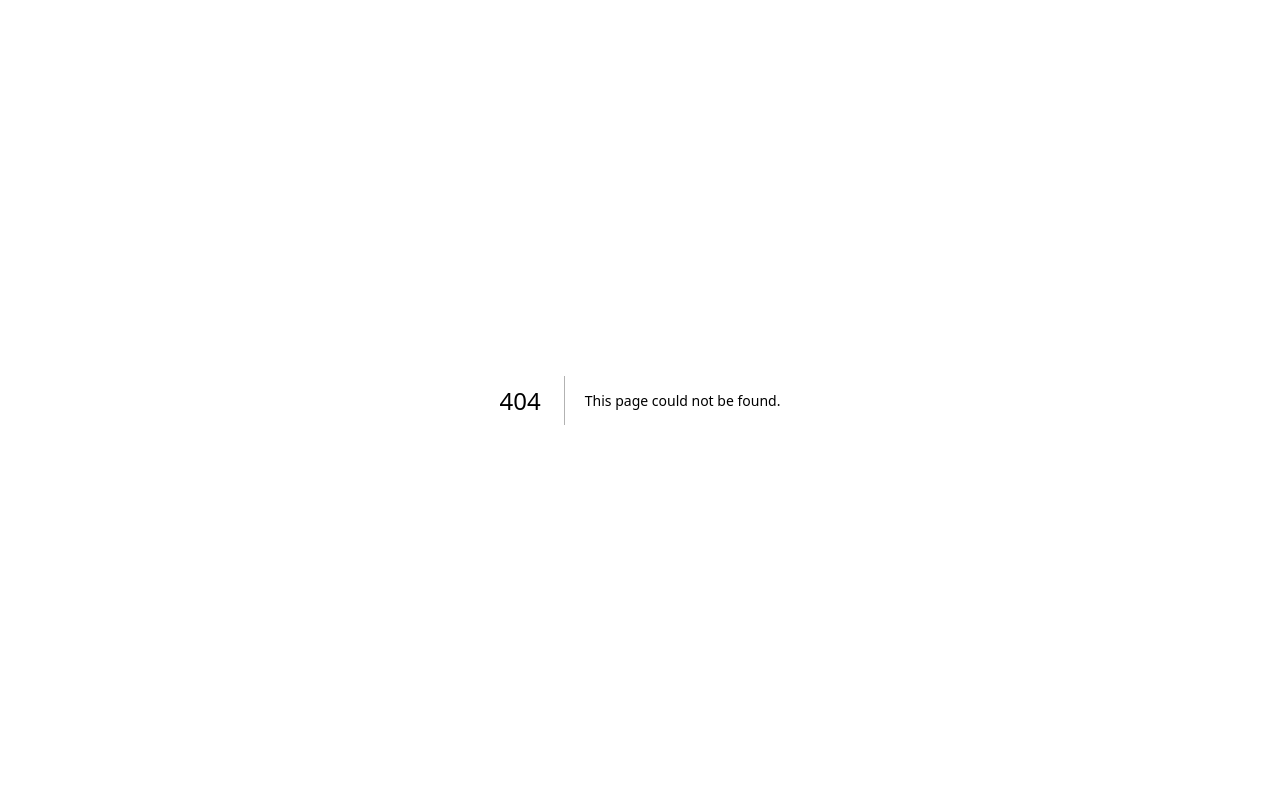
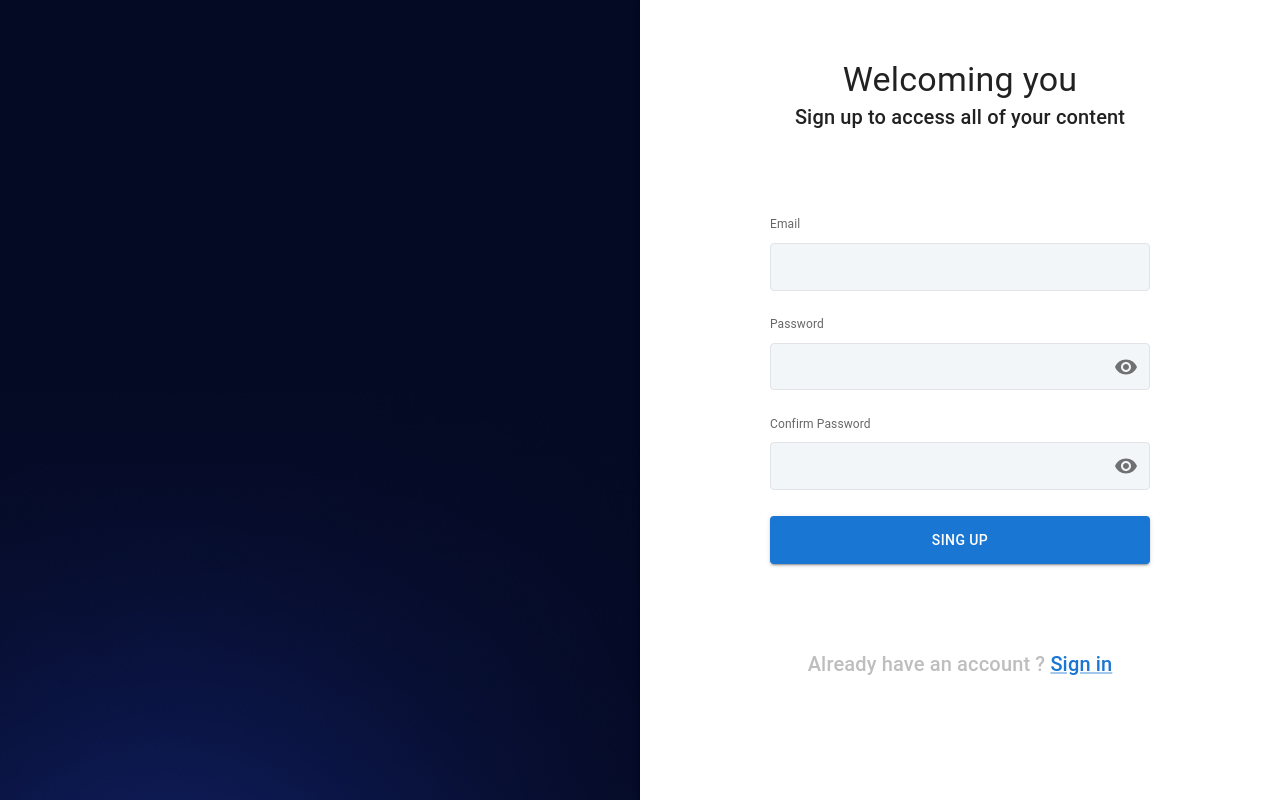
Before and after one commit to ItaloLacerda/LacerEats, a Next.js app: page /signUp in a window 1280 px wide. Before the commit this address had no page. Built offline with nearby package versions, Linux system fonts and the light colour scheme.

Commit message:
feat: create page /signUp

```diff
--- /dev/null
+++ b/src/components/Forms/SignUpForms.tsx
@@ -0,0 +1,78 @@
+import React from 'react'
+import { BackgroundStyle, BoxStyle, BoxStyle2, BoxStyle3, ButonStyle, TextStyle, InputStyle, FormControlStyle, InputAdornmentStyle } from '@/styles/Forms/SignUpFormsStyle'
+import { Box, Button, FormControl, IconButton, InputAdornment, InputLabel, Link, Paper, Typography } from '@mui/material'
+import CustomInput from '../Inputs'
+import { Visibility, VisibilityOff } from '@mui/icons-material'
+
+export default function LoginForms () {
+  const [showPassword, setShowPassword] = React.useState(false)
+
+  const handleClickShowPassword = () => { setShowPassword((show) => !show) }
+
+  const handleMouseDownPassword = (event: React.MouseEvent<HTMLButtonElement>) => {
+    event.preventDefault()
+  }
+
+  return (
+  <Paper elevation={3} sx={BackgroundStyle}>
+    <Box sx={BoxStyle3}>
+    <Typography variant="h4" >Welcoming you</Typography>
+    <Typography variant="h6" >Sign up to access all of your content</Typography>
+    </Box>
+    <Box sx={BoxStyle}>
+      <FormControl variant="standard" sx={ FormControlStyle }>
+        <InputLabel shrink htmlFor="email-input">
+          Email
+        </InputLabel>
+        <CustomInput id="email-input" sx={ InputStyle }/>
+      </FormControl>
+      <FormControl variant="standard" sx={ FormControlStyle }>
+        <InputLabel shrink htmlFor="password-input">
+          Password
+        </InputLabel>
+        <CustomInput
+          id="password-input"
+          sx={ InputStyle }
+          type={showPassword ? 'text' : 'password'}
+          endAdornment={
+              <InputAdornment position="end" sx={ InputAdornmentStyle }>
+                <IconButton
+                  aria-label="toggle password visibility"
+                  onClick={handleClickShowPassword}
+                  onMouseDown={handleMouseDownPassword}
+                  edge="end"
+                >
+                  {showPassword ? <VisibilityOff /> : <Visibility />}
+                </IconButton>
+              </InputAdornment>
+            }/>
+      </FormControl>
+      <FormControl variant="standard" sx={ FormControlStyle }>
+        <InputLabel shrink htmlFor="Confirm-Password-input">
+        Confirm Password
+        </InputLabel>
+        <CustomInput
+          id="Confirm-Password-input"
+          sx={ InputStyle }
+          type={showPassword ? 'text' : 'password'}
+          endAdornment={
+              <InputAdornment position="end" sx={ InputAdornmentStyle }>
+                <IconButton
+                  aria-label="toggle password visibility"
+                  onClick={handleClickShowPassword}
+                  onMouseDown={handleMouseDownPassword}
+                  edge="end"
+                >
+                  {showPassword ? <VisibilityOff /> : <Visibility />}
+                </IconButton>
+              </InputAdornment>
+            }/>
+      </FormControl>
+      <Button variant="contained" sx={ButonStyle}>Sing up</Button>
+    </Box>
+    <Box sx={BoxStyle2}>
+      <Typography variant="h6" sx={TextStyle}>Already have an account ? <Link href="/login">Sign in</Link></Typography>
+    </Box>
+  </Paper>
+  )
+}
--- /dev/null
+++ b/src/pages/signUp/index.tsx
@@ -0,0 +1,16 @@
+import '../../styles/globals.css'
+import { Box } from '@mui/material'
+import React from 'react'
+
+import SignUpForms from '@/components/Forms/SignUpForms'
+import { BackgroundStyle } from './styleSignUp'
+
+export default function signUp () {
+  return (
+
+    <Box sx={BackgroundStyle}>
+      <SignUpForms />
+    </Box>
+
+  )
+}
--- /dev/null
+++ b/src/pages/signUp/styleSignUp.tsx
@@ -0,0 +1,15 @@
+import type React from 'react'
+import BackgroundLoginPage from '../../public/images/backgroundLoginPage.png'
+
+export const BackgroundStyle: React.CSSProperties = {
+  height: '100vh',
+  backgroundColor: 'black',
+  backgroundImage: `url(${BackgroundLoginPage.src})`,
+  backgroundRepeat: 'no-repeat',
+  backgroundSize: 'cover',
+  borderRadius: '0',
+
+  display: 'flex',
+  justifyContent: 'flex-end',
+  alignItems: 'center'
+}
--- /dev/null
+++ b/src/styles/Forms/SignUpFormsStyle.tsx
@@ -0,0 +1,68 @@
+import type React from 'react'
+
+export const BackgroundStyle: React.CSSProperties = {
+  height: '100%',
+  width: '50%',
+  backgroundColor: 'rgb(255 255 255)',
+  backgroundRepeat: 'no-repeat',
+  borderRadius: '0',
+
+  display: 'flex',
+  justifyContent: 'space-evenly',
+  flexDirection: 'column',
+  alignItems: 'center'
+}
+
+export const BoxStyle: React.CSSProperties = {
+  display: 'flex',
+  justifyContent: 'space-evenly',
+  flexDirection: 'column',
+  alignItems: 'center',
+
+  width: '23.78em',
+  height: '24.76em'
+}
+
+export const BoxStyle2: React.CSSProperties = {
+  display: 'flex',
+  justifyContent: 'space-between',
+  flexDirection: 'column',
+  alignItems: 'center',
+
+  width: '24.76em',
+  height: '5.76em'
+}
+
+export const BoxStyle3: React.CSSProperties = {
+  display: 'flex',
+  justifyContent: 'space-evenly',
+  flexDirection: 'column',
+  alignItems: 'center'
+}
+
+export const ButonStyle: React.CSSProperties = {
+  width: '100%',
+  height: '3.429em'
+}
+
+export const TextStyle: React.CSSProperties = {
+  color: 'rgb(190,190,191)'
+}
+
+export const InputStyle: React.CSSProperties = {
+  width: '100%',
+  height: '1.6em'
+}
+
+export const FormControlStyle: React.CSSProperties = {
+  display: 'flex',
+  justifyContent: 'space-evenly',
+
+  width: '23.75em',
+  height: '4.688em'
+}
+
+export const InputAdornmentStyle: React.CSSProperties = {
+  position: 'absolute',
+  right: '1em'
+}
```
